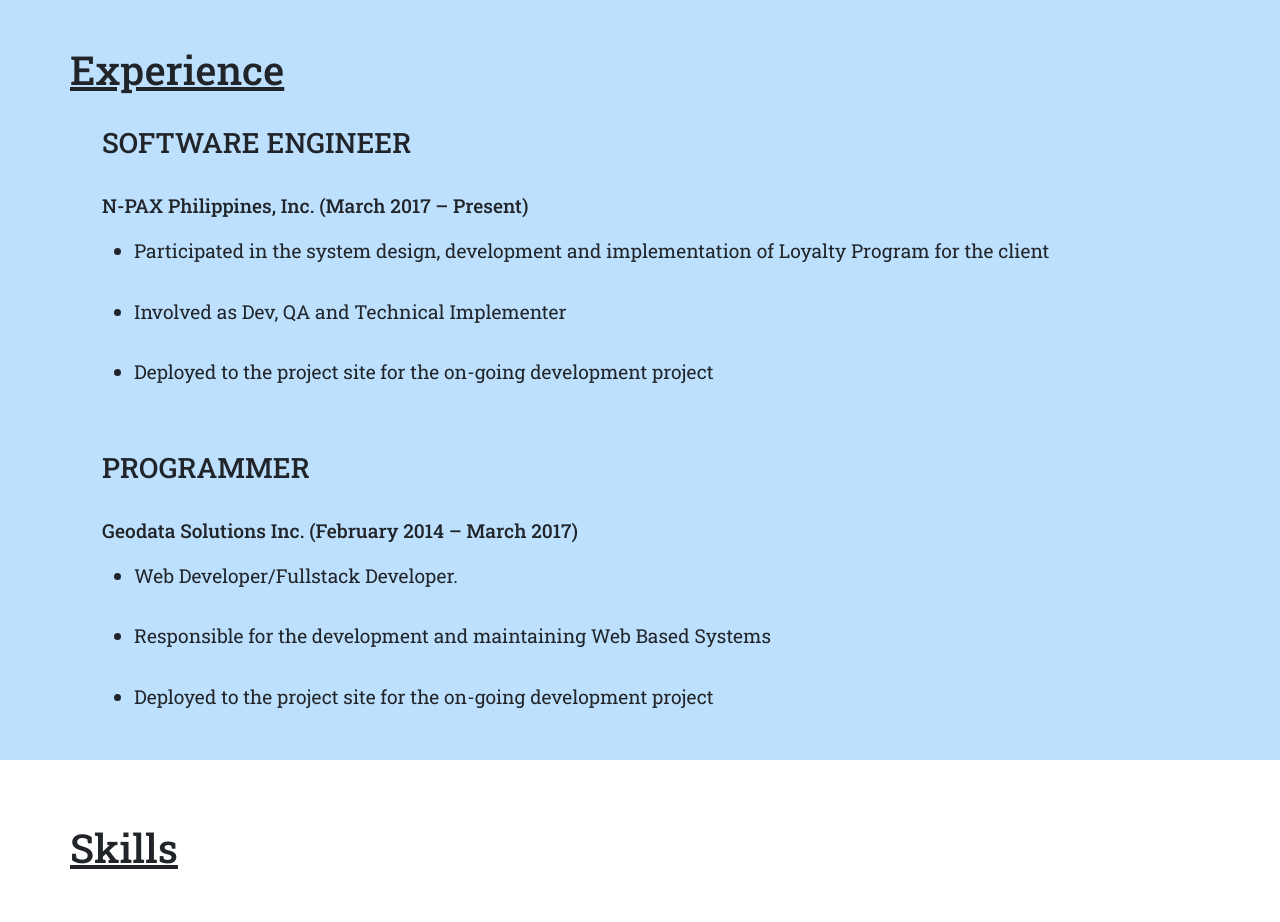
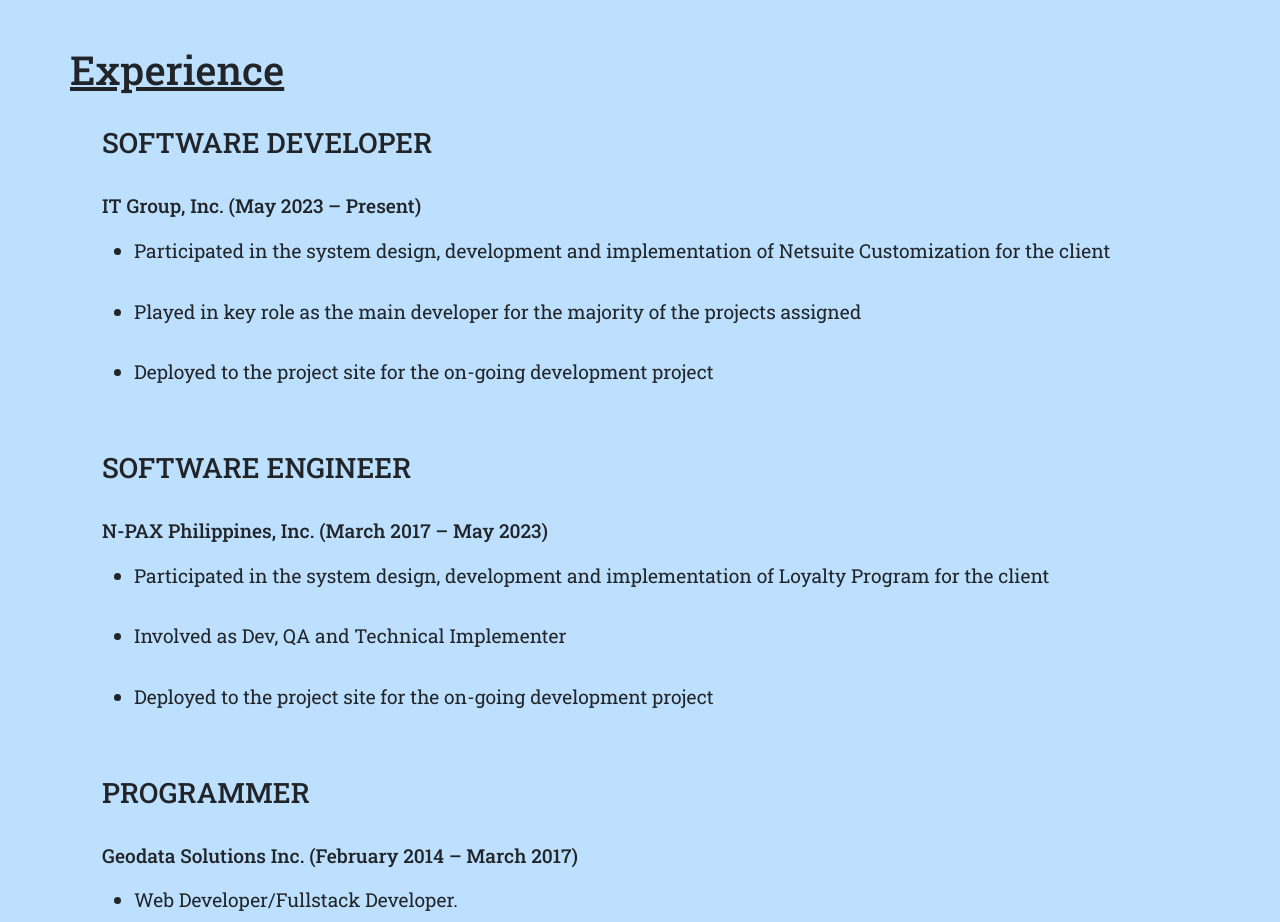
Before and after one commit to merickagustin/my-portfolio, a React (Create React App) app: page / in a window 1280 px wide. Shown: the part 940-1862 px from the top of the page. Built offline with nearby package versions, Linux system fonts and the light colour scheme.

Commit message:
New Update

```diff
--- a/src/components/Home.js
+++ b/src/components/Home.js
@@ -139,9 +139,33 @@
                 <Skeleton count={6} />
               ) : (
                 <li className="experience d-flex flex-column">
+                  <p className="h3">SOFTWARE DEVELOPER</p>
+                  <p className={classes["company-name"]}>
+                    IT Group, Inc. (May 2023 – Present)
+                  </p>
+                  <ul className="d-flex flex-column gap-1">
+                    <li>
+                      Participated in the system design, development and
+                      implementation of Netsuite Customization for the client
+                    </li>
+                    <li>
+                      Played in key role as the main developer for the majority
+                      of the projects assigned
+                    </li>
+                    <li>
+                      Deployed to the project site for the on-going development
+                      project
+                    </li>
+                  </ul>
+                </li>
+              )}
+              {isLoading ? (
+                <Skeleton count={6} />
+              ) : (
+                <li className="experience d-flex flex-column">
                   <p className="h3">SOFTWARE ENGINEER</p>
                   <p className={classes["company-name"]}>
-                    N-PAX Philippines, Inc. (March 2017 – Present)
+                    N-PAX Philippines, Inc. (March 2017 – May 2023)
                   </p>
                   <ul className="d-flex flex-column gap-1">
                     <li>
```
